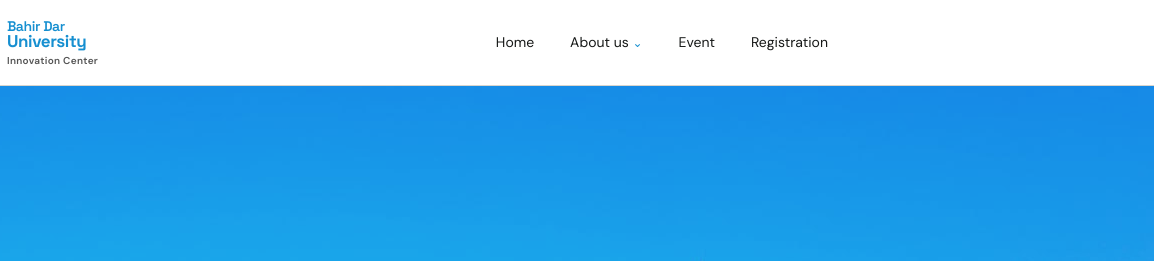
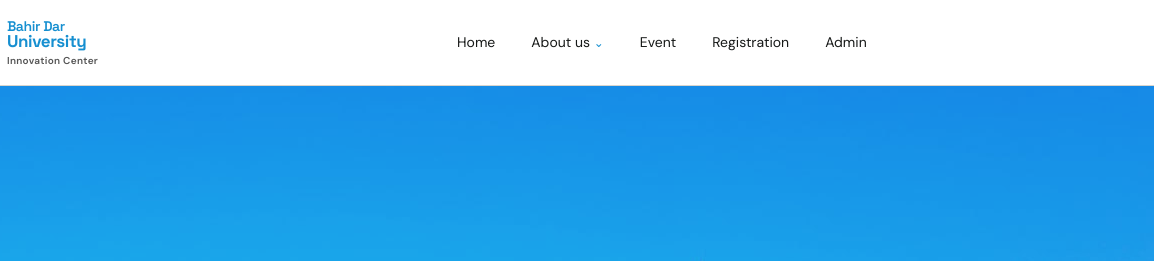
Before and after one commit to 1brightshine/InnovationCenter, a website: page public/index.html in a window 1280 px wide. Shown: the top 261 px of the page, 126-1280 px from the left. Drawn offline with Linux system fonts and the light colour scheme; grey boxes are pictures that could not be loaded.

Commit message:
Add admin link and final deployment updates

```diff
--- a/public/index.html
+++ b/public/index.html
@@ -17,7 +17,7 @@
       <span>Bahir Dar<br><strong>University</strong><small>Innovation Center</small></span>
     </a>
     <nav class="desktop-nav" aria-label="Main navigation">
-      <a href="#home">Home</a><a href="#about">About us <span>⌄</span></a><a href="#events">Event</a><a href="/registration.html">Registration</a>
+      <a href="#home">Home</a><a href="#about">About us <span>⌄</span></a><a href="#events">Event</a><a href="/registration.html">Registration</a><a href="/admin.html">Admin</a>
     </nav>
     <div class="header-actions"><button class="menu-toggle" type="button" aria-label="Open menu">☰</button></div>
   </header>
```
